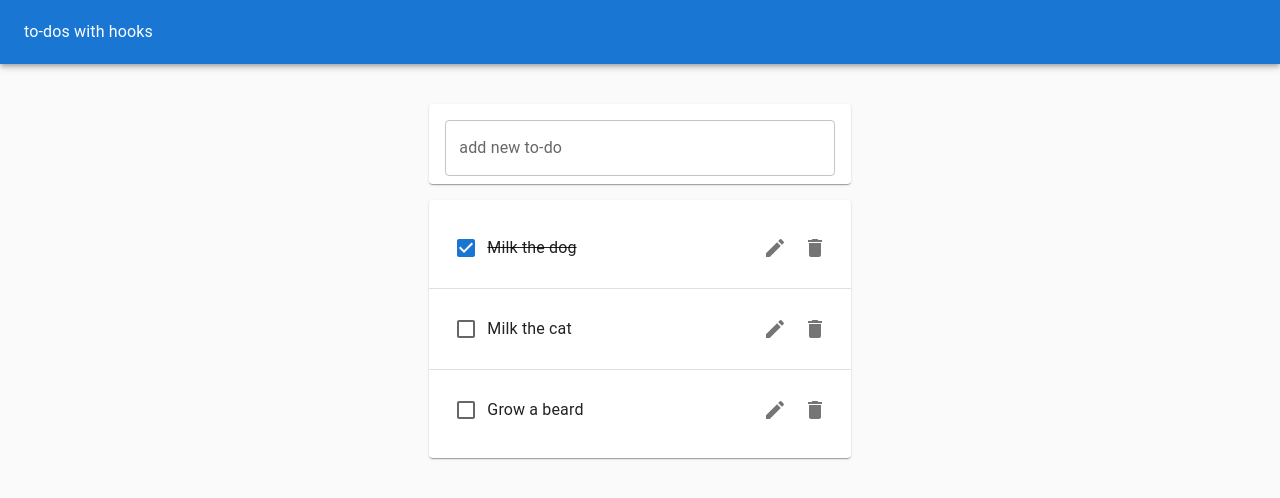
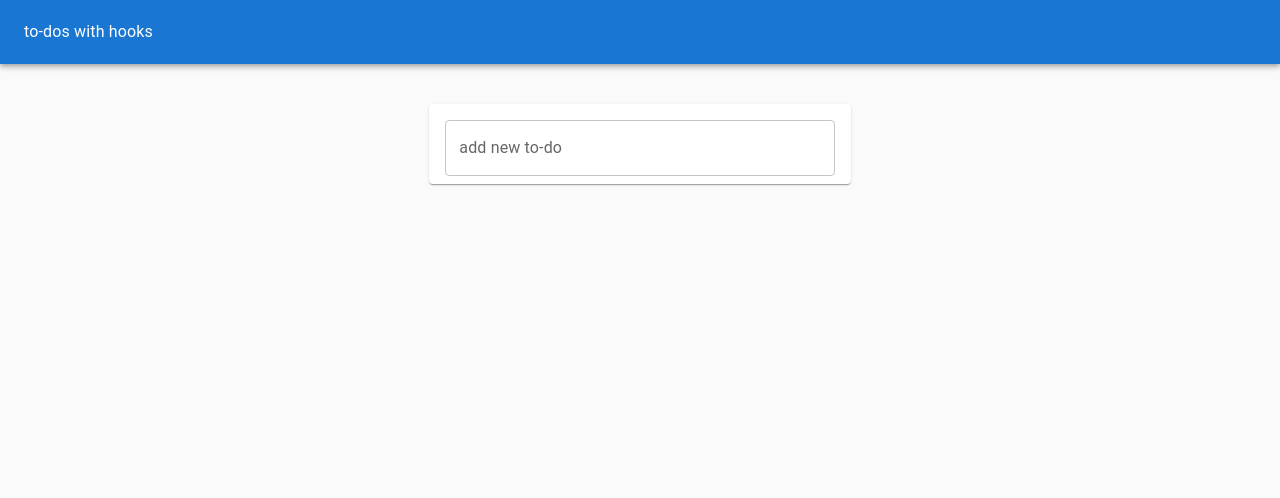
Before and after one commit to neopythe/to-do-hooks, a React (Vite) app: page / in a window 1280 px wide. Shown: the top 498 px of the page. Built offline with nearby package versions, Linux system fonts and the light colour scheme.

Commit message:
integrate localStorage

```diff
--- a/src/App.jsx
+++ b/src/App.jsx
@@ -1,4 +1,4 @@
-import { useState } from 'react'
+import { useEffect, useState } from 'react'
 import { v4 as uuidv4 } from 'uuid'
 import { Typography } from '@mui/material'
 import Paper from '@mui/material/Paper'
@@ -10,12 +10,13 @@
 import TodoList from './components/TodoList'
 
 export default function App() {
-  const initialTodos = [
-    { id: 1, task: 'Milk the dog', completed: true },
-    { id: 2, task: 'Milk the cat', completed: false },
-    { id: 3, task: 'Grow a beard', completed: false },
-  ]
-  const [todos, setTodos] = useState(initialTodos)
+  const [todos, setTodos] = useState(
+    JSON.parse(localStorage.getItem('todos')) ?? []
+  )
+
+  useEffect(() => {
+    localStorage.setItem('todos', JSON.stringify(todos))
+  }, [todos])
 
   const addTodo = (task) =>
     setTodos([...todos, { id: uuidv4(), task, completed: false }])
@@ -57,12 +58,14 @@
       >
         <Grid item xs={11} md={8} lg={4}>
           <TodoForm addTodo={addTodo} />
+          {todos.length > 0 && (
             <TodoList
               todos={todos}
               removeTodo={removeTodo}
               toggleTodo={toggleTodo}
               editTodo={editTodo}
             />
+          )}
         </Grid>
       </Grid>
     </Paper>
```
Lines whose indentation alone changed are shown as unchanged.
